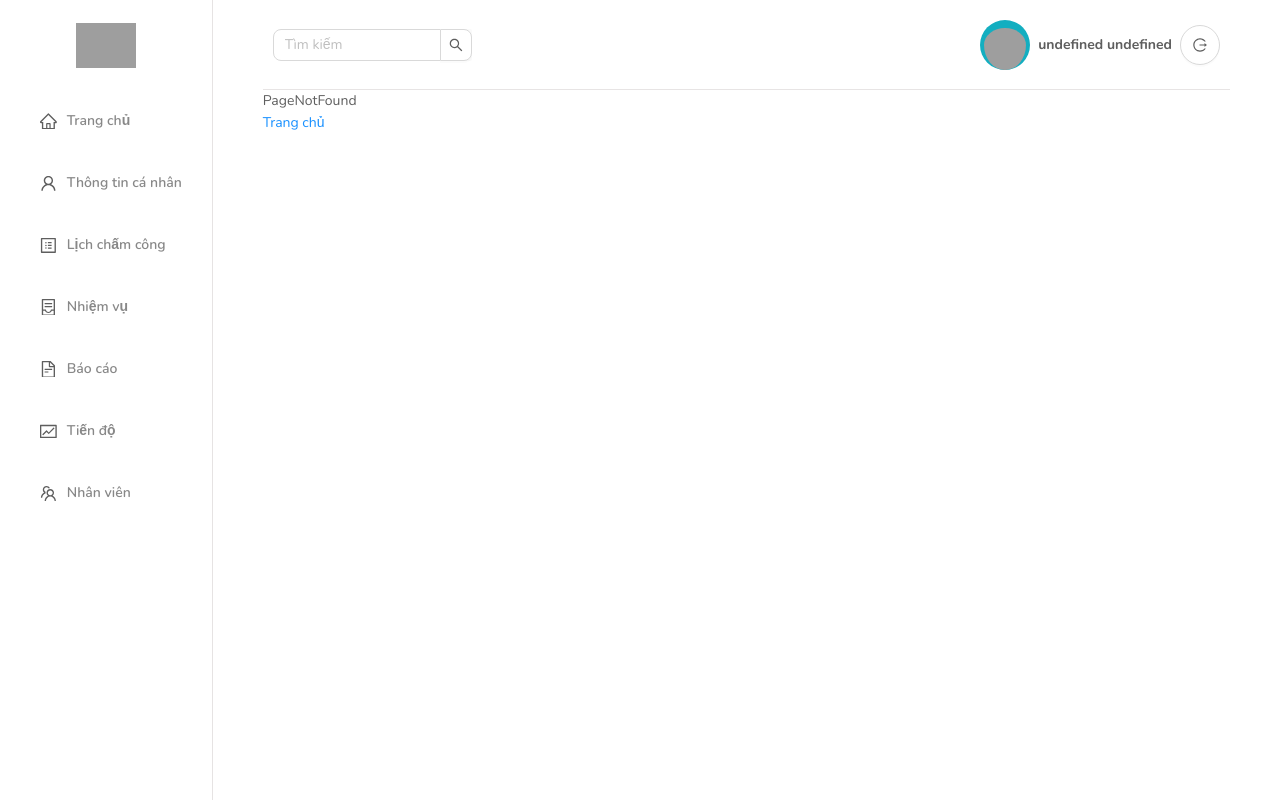
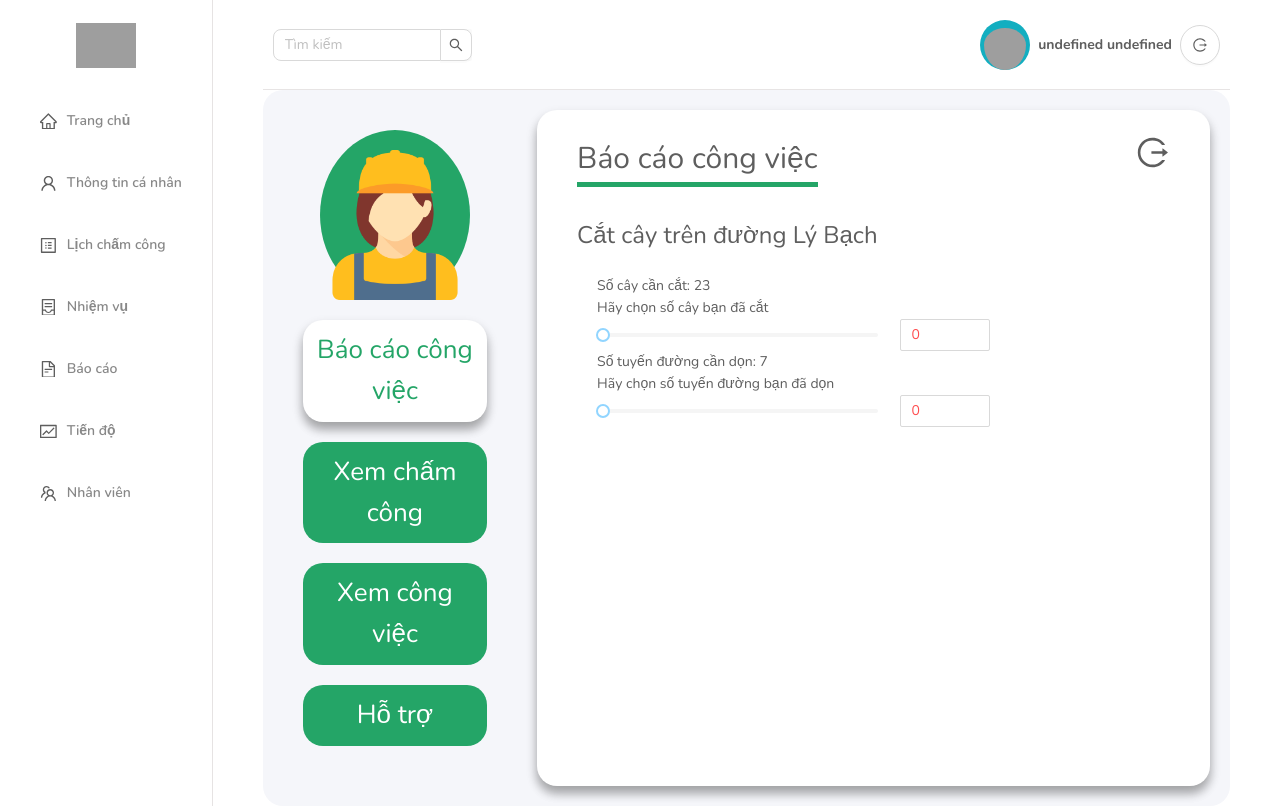
Before and after one commit to H-HauDV/2022_UiAndUx1, a React (Create React App) app: page /worker/1 in a window 1280 px wide. Built offline with nearby package versions, Linux system fonts and the light colour scheme; grey boxes are pictures that could not be loaded.

Commit message:
Worker home

```diff
--- a/package.json
+++ b/package.json
@@ -8,9 +8,11 @@
     "@testing-library/react": "^13.3.0",
     "@testing-library/user-event": "^13.5.0",
     "antd": "^4.21.4",
+    "framer-motion": "^6.4.3",
     "react": "^18.2.0",
     "react-circular-progressbar": "^2.1.0",
     "react-dom": "^18.2.0",
+    "react-icons": "^4.4.0",
     "react-router-dom": "^6.3.0",
     "react-scripts": "5.0.1",
     "recharts": "^2.1.12",
--- a/src/App.js
+++ b/src/App.js
@@ -11,6 +11,7 @@ import PageNotFound from "./pages/PageNotFound";
 import ReportsPage from "./pages/ReportPage";
 import ProgressPage from "./pages/ProgressPage";
 import TeamPage from "./pages/TeamPage";
+import WorkerReport from "./pages/Worker/WorkerReport";
 
 function App() {
   return (
@@ -19,6 +20,7 @@ function App() {
         <BrowserRouter>
           <Layout>
             <Routes>
+            <Route path="/worker/1" element={<WorkerReport />}></Route>
               <Route
                 path="/trang-chu"
                 element={
--- /dev/null
+++ b/src/pages/Worker/WorkerLayout.js
@@ -0,0 +1,73 @@
+import React from "react";
+import "./workerhome.scss";
+import { motion } from "framer-motion";
+import { AiOutlineLogout } from "react-icons/ai";
+
+import Avatar from "../../img/worker_avatar.png";
+
+const WorkerLayout = ({ children, title, active }) => {
+  return (
+    <div className="worker-container">
+      <div className="row">
+        <div className="left">
+          <div className="avatar">
+            <img src={Avatar} alt="worker-avatar" />
+          </div>
+          <div className="menu-container">
+            <motion.div
+              whileHover={{
+                scale: 1.1,
+                transition: { duration: 0.1 },
+              }}
+              whileTap={{ scale: 0.9 }}
+              className={active === 1 ? "tab-card-active" : "tab-card"}
+            >
+              <a href="worker/1">Báo cáo công việc</a>
+            </motion.div>
+            <motion.div
+              whileHover={{
+                scale: 1.1,
+                transition: { duration: 0.1 },
+              }}
+              whileTap={{ scale: 0.9 }}
+              className={active === 2 ? "tab-card-active" : "tab-card"}
+            >
+              <a href="worker/2">Xem chấm công</a>
+            </motion.div>
+            <motion.div
+              whileHover={{
+                scale: 1.1,
+                transition: { duration: 0.1 },
+              }}
+              whileTap={{ scale: 0.9 }}
+              className={active === 3 ? "tab-card-active" : "tab-card"}
+            >
+              <a href="worker/3">Xem công việc</a>
+            </motion.div>
+            <motion.div
+              whileHover={{
+                scale: 1.1,
+                transition: { duration: 0.1 },
+              }}
+              whileTap={{ scale: 0.9 }}
+              className={active === 4 ? "tab-card-active" : "tab-card"}
+            >
+              <a href="worker/4">Hỗ trợ</a>
+            </motion.div>
+          </div>
+        </div>
+        <div className="right">
+          <div className="up">
+            <div className="title">{title}</div>
+            <div className="logo-out">
+              <AiOutlineLogout size={35} />
+            </div>
+          </div>
+          <div className="down">{children}</div>
+        </div>
+      </div>
+    </div>
+  );
+};
+
+export default WorkerLayout;
--- /dev/null
+++ b/src/pages/Worker/WorkerReport.jsx
@@ -0,0 +1,79 @@
+import React, { useState } from "react";
+import WorkerLayout from "./WorkerLayout";
+import { Button, Slider, Row, Col, InputNumber } from "antd";
+import "./workreport.scss"
+const WorkerReport = () => {
+  const [isCompleted, setIsCompleted] = useState(false);
+  const [firstNumber, setFirstNumber] = useState(0);
+  const [secondNumber, setSecondNumber] = useState(0);
+
+  const onFirstChange = (newValue) => {
+    setFirstNumber(newValue);
+  };
+  const onSecondChange = (newValue) => {
+    setSecondNumber(newValue);
+  };
+  return (
+    <WorkerLayout title="Báo cáo công việc" active={1}>
+      <div className="report-container">
+        <div className="title">Cắt cây trên đường Lý Bạch</div>
+        <div className="list">
+          <div className="work">
+            Số cây cần cắt: 23
+            <div className="noftification">Hãy chọn số cây bạn đã cắt</div>
+            <Row>
+              <Col span={12}>
+                <Slider
+                  min={1}
+                  max={23}
+                  onChange={onFirstChange}
+                  value={typeof firstNumber === "number" ? firstNumber : 0}
+                />
+              </Col>
+              <Col span={4}>
+                <InputNumber
+                  min={1}
+                  max={23}
+                  style={{
+                    margin: "0 16px",
+                  }}
+                  value={firstNumber}
+                  onChange={onFirstChange}
+                />
+              </Col>
+            </Row>
+
+          </div>
+          <div className="work">
+            Số tuyến đường cần dọn: 7
+            <div className="noftification">Hãy chọn số tuyến đường bạn đã dọn</div>
+
+            <Row>
+              <Col span={12}>
+                <Slider
+                  min={1}
+                  max={7}
+                  onChange={onSecondChange}
+                  value={typeof secondNumber === "number" ? secondNumber : 0}
+                />
+              </Col>
+              <Col span={4}>
+                <InputNumber
+                  min={1}
+                  max={7}
+                  style={{
+                    margin: "0 16px",
+                  }}
+                  value={secondNumber}
+                  onChange={onSecondChange}
+                />
+              </Col>
+            </Row>
+          </div>
+        </div>
+      </div>
+    </WorkerLayout>
+  );
+};
+
+export default WorkerReport;
--- /dev/null
+++ b/src/pages/Worker/workerhome.scss
@@ -0,0 +1,112 @@
+@import "../../scss/style.scss";
+.worker-container {
+  .row {
+    display: grid;
+    gap: 30px;
+    @include responsive_320 {
+      grid-template-columns: 1fr;
+    }
+
+    @include responsive_375 {
+      grid-template-columns: 1fr;
+    }
+
+    @include responsive_425 {
+      grid-template-columns: 1fr;
+    }
+
+    @include responsive_768 {
+      grid-template-columns: 1fr 3fr;
+    }
+
+    @include responsive_992 {
+      grid-template-columns: 1fr 3fr;
+    }
+
+    @include responsive_1024 {
+      grid-template-columns: 1fr 3fr;
+    }
+
+    @include responsive_1200 {
+      grid-template-columns: 1fr 3fr;
+    }
+    width: 100%;
+    background-color: #f5f6fa;
+    padding: 20px;
+    border-radius: 20px;
+    .left {
+      //   background-color: red;
+      display: flex;
+      flex-direction: column;
+      padding: 20px;
+      align-items: center;
+      .avatar {
+        border-radius: 100%;
+        background-color: #24a567;
+        padding-top: 20px;
+        img {
+          max-width: 150px;
+        }
+      }
+      .menu-container {
+        padding-top: 20px;
+        .tab-card {
+          text-align: center;
+          padding: 10px;
+          margin-bottom: 20px;
+          background-color: #24a567;
+          border-radius: 20px;
+          cursor: pointer;
+          a {
+            color: white;
+            font-size: 26px;
+          }
+        }
+        .tab-card-active {
+          text-align: center;
+          padding: 10px;
+          margin-bottom: 20px;
+          background-color: white;
+          border-radius: 20px;
+          box-shadow: 0 8px 10px 0 rgba(0, 0, 0, 0.2),
+            0 6px 12px 0 rgba(0, 0, 0, 0.19) !important;
+          cursor: pointer;
+          a {
+            color: #24a567;
+            font-size: 26px;
+          }
+        }
+      }
+    }
+    .right {
+      //   background-color: blue;
+      display: flex;
+      flex-direction: column;
+      box-shadow: 0 8px 10px 0 rgba(0, 0, 0, 0.2),
+        0 6px 12px 0 rgba(0, 0, 0, 0.19) !important;
+      border-radius: 20px;
+      background-color: white;
+      padding: 20px;
+      .up {
+        display: flex;
+        flex-direction: row;
+        justify-content: space-between;
+        padding: 5px 20px;
+
+        .title {
+          font-size: 30px;
+          border-bottom: 5px solid #24a567;
+        }
+        .log-out {
+          .logo {
+            color: red;
+          }
+        }
+      }
+      .down {
+        padding: 5px 20px;
+        border-radius: 20px;
+      }
+    }
+  }
+}
--- /dev/null
+++ b/src/pages/Worker/workreport.scss
@@ -0,0 +1,10 @@
+.report-container{
+    .title{
+        margin-top: 20px;
+        font-size: 24px;
+    }
+    .list{
+        margin-top: 20px;
+        margin-left: 20px;
+    }
+}
```
Also changed, not shown: src/scss/overviewcard.scss (+3 -4 lines), src/img/worker_avatar.png (added), 1 other file (tests, documents, lock files or other folders).
